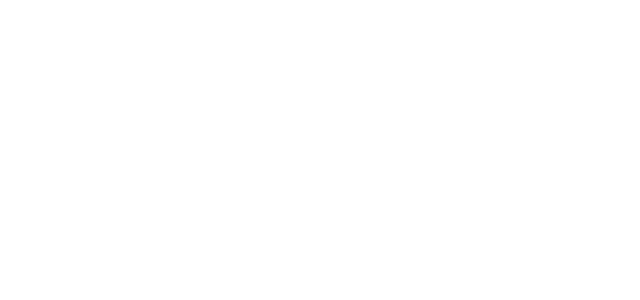
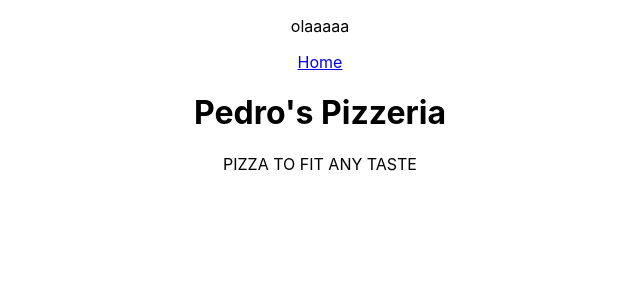
Before and after one commit to luanyoliveira16/EliteWaySchool, a React (Vite) app: page /home in a window 1280 px wide. Shown: the top 300 px of the page, without its empty margins (320-960 px from the left). Built offline with nearby package versions, Linux system fonts and the light colour scheme.

Commit message:
create rout home

```diff
--- a/src/App.jsx
+++ b/src/App.jsx
@@ -1,11 +1,19 @@
 import { useState } from 'react'
-
+import Home from "./pages/Home";
+import { BrowserRouter, Routes, Route, Link } from "react-router-dom";
 import './App.css'
 
 function App() {
 
   return (
     <div className="App">
+      <p>olaaaaa</p>
+      <BrowserRouter>
+        <Link to="/home">Home</Link>
+        <Routes>
+          <Route path="/home" element={<Home />} />
+        </Routes>
+      </BrowserRouter>
     </div>
   )
 }
--- /dev/null
+++ b/src/pages/Home.jsx
@@ -0,0 +1,16 @@
+import React from "react";
+import { Link } from "react-router-dom";
+// import "../styles/Home.css";
+
+function Home() {
+  return (
+    <div className="home">
+      <div className="headerContainer">
+        <h1> Pedro's Pizzeria </h1>
+        <p> PIZZA TO FIT ANY TASTE</p>
+      </div>
+    </div>
+  );
+}
+
+export default Home;
```
Also changed, not shown: 1 other file (tests, documents, lock files or other folders).
